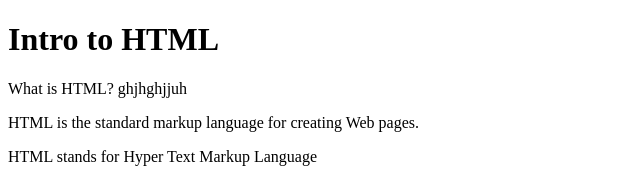
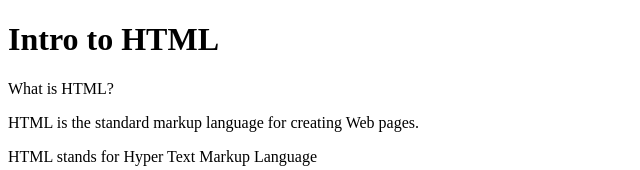
Before and after one commit to zsheill7/HTML-Tutorial, a plain HTML site: page index.html in a window 1280 px wide. Shown: the top 170 px of the page, without its empty margins (0-640 px from the left). Drawn offline with Linux system fonts and the light colour scheme.

Commit message:
Deleted words

```diff
--- a/index.html
+++ b/index.html
@@ -5,7 +5,7 @@
 </head>
 <body>
 	<h1>Intro to HTML</h1>
-	<p>What is HTML? ghjhghjjuh </p>
+	<p>What is HTML?  </p>
 	<p>HTML is the standard markup language for creating Web pages. </p>
 	<p>HTML stands for Hyper Text Markup Language</p>
 	<p>HTML describes the structure of Web pages using markup </p>
```
